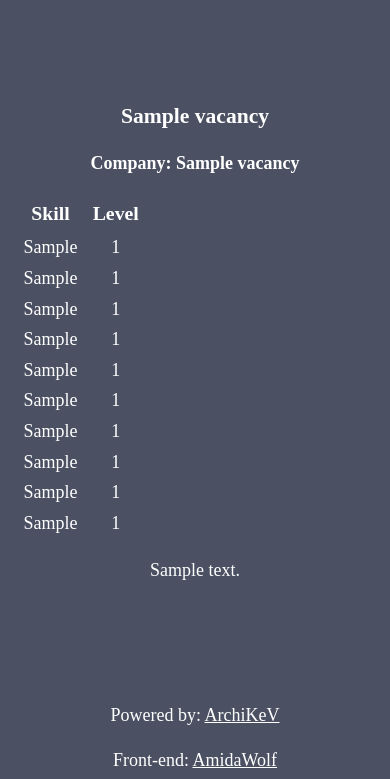
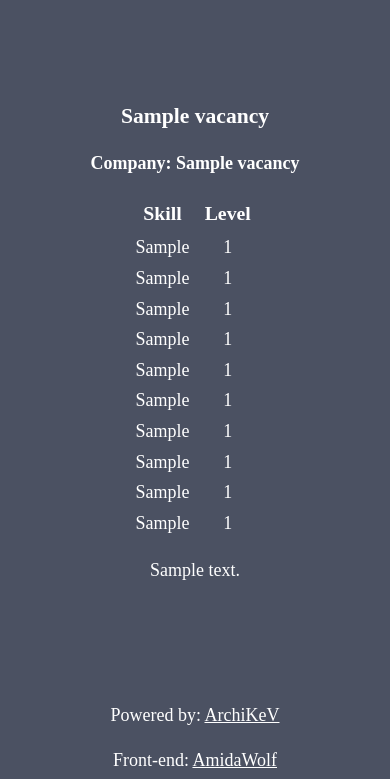
Before and after one commit to ArchiKeV/jjit, a FastAPI app: page /vacancy?vac_id=1 in a window 390 px wide. Shown: the part 80-859 px from the top of the page. Run offline with FastAPI, Linux system fonts and the light colour scheme; tables that the repository leaves empty hold one stand-in row (values such as "Sample post").

Commit message:
fix: fix styles: tables, forms; del unused variable

```diff
--- a/static/css/main.css
+++ b/static/css/main.css
@@ -206,6 +206,12 @@ a:hover {
   gap: 1em;
 }
 
+.table-wrapper {
+  display: flex;
+  align-items: center;
+  justify-content: center;
+}
+
 .table {
   border-collapse: collapse;
 }
@@ -341,6 +347,7 @@ a:hover {
 .form-specs__selected-skills {
   display: flex;
   flex-wrap: wrap;
+  justify-content: center;
 
   gap: 0.5em;
 }
@@ -358,6 +365,10 @@ a:hover {
 .selected-skill_excluded {
   border: 2px solid #e00a0a;
 }
+
+.form-specs__prompt {
+  text-align: center;
+}
 /*autocomplete end*/
 
 /*576-767.98*/
@@ -371,11 +382,10 @@ a:hover {
   }
 
   .table-wrapper {
-    display: inline-block;
     max-width: 700px;
     width: 100%;
 
-    overflow-x: scroll;
+    overflow: auto;
 
     transform: scaleY(-1);
   }
--- a/static/js/Autocomplete.js
+++ b/static/js/Autocomplete.js
@@ -57,7 +57,7 @@ export class Autocomplete {
         if (searchValue === '') {
             Autocomplete.containerClearAndHide();
         } else {
-            const filteredNames = Autocomplete.names.filter((v, i) => {
+            const filteredNames = Autocomplete.names.filter((v) => {
                 const skill = v.name;
                 if (skill) {
                     return (skill.toLowerCase().includes(searchValue));
```
